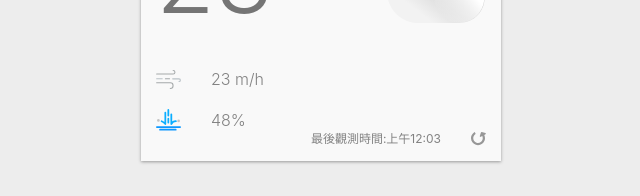
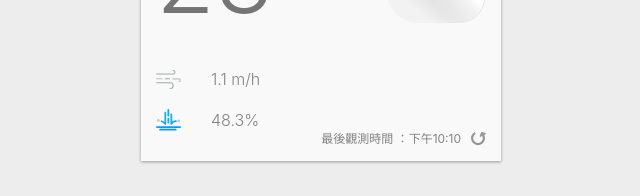
Before and after one commit to ThomasLeiHsu/weather-app, a React (Create React App) app: page / in a window 1280 px wide. Shown: the part 427-623 px from the top of the page, without its empty margins (319-959 px from the left). Built offline with nearby package versions, Linux system fonts and the light colour scheme.

Commit message:
完成天氣state

```diff
--- a/package.json
+++ b/package.json
@@ -9,6 +9,7 @@
     "@testing-library/jest-dom": "^5.11.9",
     "@testing-library/react": "^11.2.3",
     "@testing-library/user-event": "^12.6.2",
+    "dayjs": "^1.10.4",
     "emotion-theming": "^11.0.0",
     "normalize.css": "^8.0.1",
     "react": "^17.0.1",
--- a/src/App.js
+++ b/src/App.js
@@ -5,6 +5,7 @@ import { ReactComponent as RainIcon } from "./images/rain.svg";
 import { ReactComponent as AirFlowIcon } from "./images/airFlow.svg";
 import { ReactComponent as RefreshIcon } from "./images/refresh.svg";
 import { ThemeProvider } from "@emotion/react";
+import dayjs from "dayjs";
 
 //深淺色主題css
 const theme = {
@@ -28,29 +29,41 @@ const theme = {
 };
 function App() {
   const [currentTheme, setCurrentTheme] = useState("light");
-
+  const [currentWeather, setCurrentWeather] = useState({
+    locationName: "台北市",
+    description: "多雲時晴",
+    windspeed: 1.1,
+    tempreature: 22.9,
+    rainPossibility: 48.3,
+    observationTime: "2020-12-12 22:10:00",
+  });
   return (
     <ThemeProvider theme={theme[currentTheme]}>
       <Container>
         <WeatherCard>
-          <Location>台北市</Location>
-          <Description>多雲時晴</Description>
+          <Location>{currentWeather.locationName}</Location>
+          <Description>{currentWeather.description}</Description>
           <CurrentWeather>
             <Tempreature>
-              23<Celsius>°C</Celsius>
+              {Math.round(currentWeather.tempreature)}
+              <Celsius>°C</Celsius>
             </Tempreature>
             <DayCloudy />
           </CurrentWeather>
           <AirFlow>
             <AirFlowIcon />
-            23 m/h
+            {currentWeather.windspeed} m/h
           </AirFlow>
           <Rain>
             <RainIcon />
-            48%
+            {currentWeather.rainPossibility}%
           </Rain>
           <Refresh>
-            最後觀測時間:上午12:03
+            最後觀測時間 ：
+            {new Intl.DateTimeFormat("zh-Tw", {
+              hour: "numeric",
+              minute: "numeric",
+            }).format(dayjs(currentWeather.observationTime))}
             <RefreshIcon />
           </Refresh>
         </WeatherCard>
@@ -143,7 +156,7 @@ const Refresh = styled.div`
   svg {
     width: 15px;
     height: 15px;
-    margin-left: 30px;
+    margin-left: 10px;
     cursor: pointer;
   }
 `;
```
Also changed, not shown: 2 other files (tests, documents, lock files or other folders).
